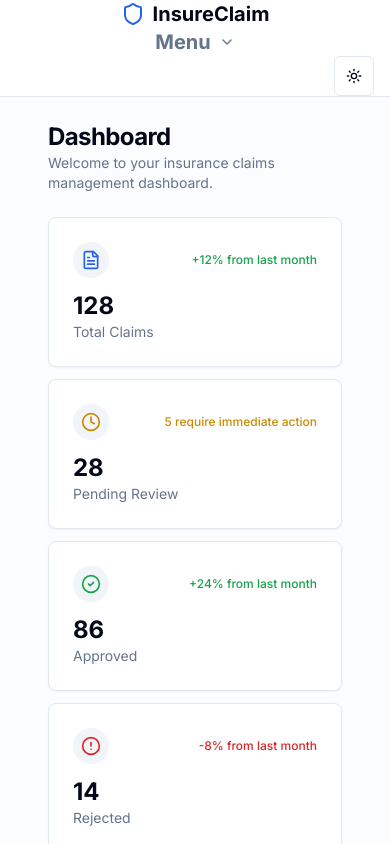
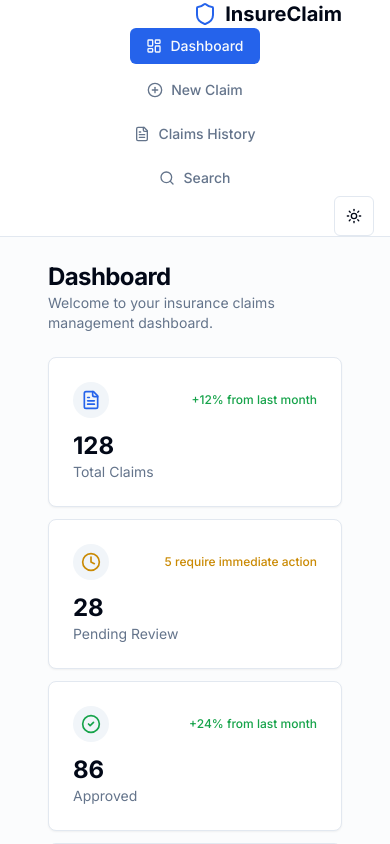
Before and after one commit to yatharthbhatia/car-insurance, a Next.js app: page / in a window 390 px wide. Shown: the top 844 px of the page. Built offline with nearby package versions, Linux system fonts and the light colour scheme.

Commit message:
refactor(main-nav): remove unused state and simplify mobile menu logic

```diff
--- a/components/main-nav.tsx
+++ b/components/main-nav.tsx
@@ -1,14 +1,13 @@
 "use client"
-import { useState } from "react"
+
 import Link from "next/link"
 import { usePathname } from "next/navigation"
 import { cn } from "@/lib/utils"
 import { ModeToggle } from "@/components/mode-toggle"
-import { Shield, FileText, PlusCircle, Search, LayoutDashboard, ChevronDown } from "lucide-react"
+import { Shield, FileText, PlusCircle, Search, LayoutDashboard } from "lucide-react"
 
 export function MainNav() {
   const pathname = usePathname()
-  const [isMobileMenuOpen, setIsMobileMenuOpen] = useState(false)
 
   const routes = [
     {
@@ -39,23 +38,14 @@ export function MainNav() {
 
   return (
     <div className="border-b bg-background">
-      <div className="container flex flex-col md:flex-row h-auto md:h-16 items-center justify-center px-4">
-        <div className="mx-auto flex">
+      <div className="container flex flex-col md:flex-row h-auto md:h-16 items-center px-4">
+        <div className="mx-auto mr-8 flex">
           <Link href="/" className="flex items-center space-x-2">
             <Shield className="h-6 w-6 text-primary" />
             <span className="font-bold text-xl">InsureClaim</span>
           </Link>
         </div>
-        <button
-          className="md:hidden flex items-center space-x-2"
-          onClick={() => setIsMobileMenuOpen(!isMobileMenuOpen)}
-        >
-          <span className="text-xl text-slate-500 font-bold">Menu</span>
-          <ChevronDown className="h-4 w-4 text-slate-500" />
-        </button>
-        <nav
-          className={`flex flex-col md:flex-row items-center space-y-2 md:space-y-0 md:space-x-3 flex-1 ${isMobileMenuOpen ? 'block' : 'hidden md:block'}`}
-        >
+        <nav className="flex flex-col md:flex-row items-center space-y-2 md:space-y-0 md:space-x-3 flex-1 ">
           {routes.map((route) => (
             <Link
               key={route.href}
```
